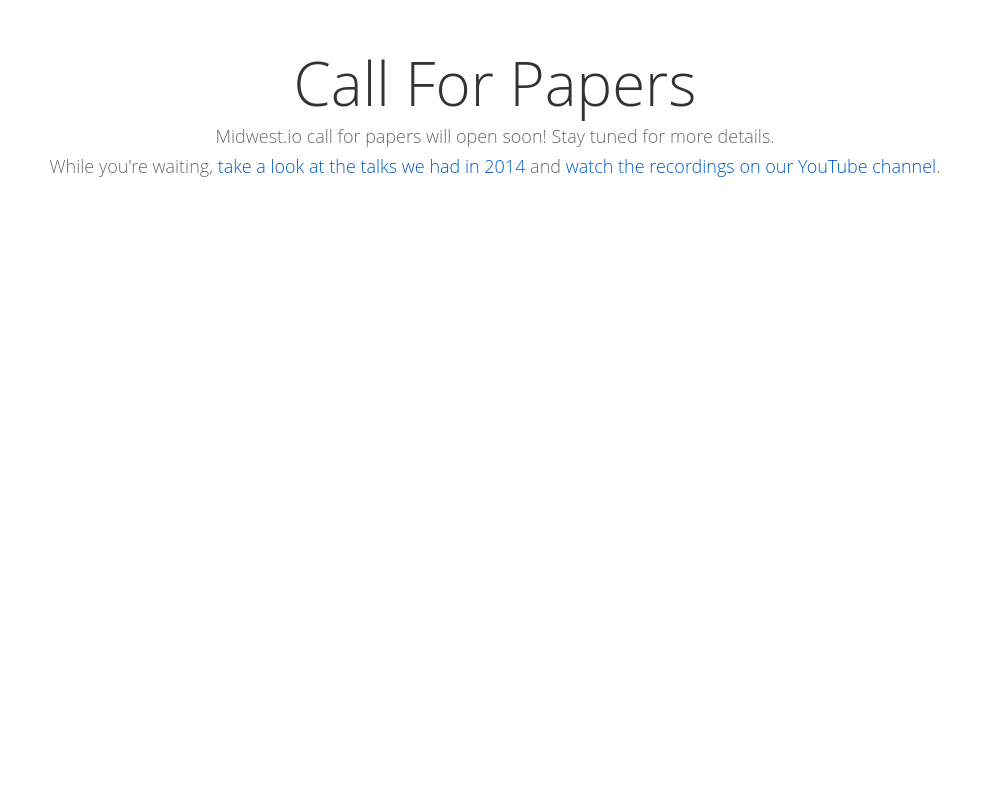
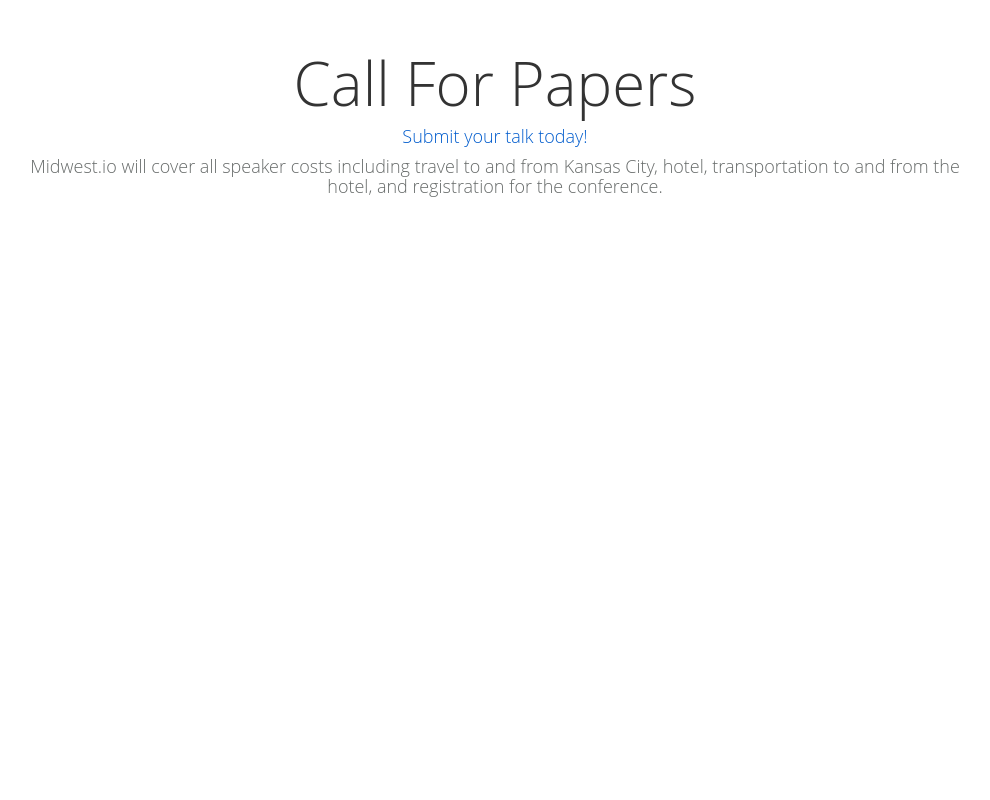
Before and after one commit to midwestio/midwestio.github.io, a website: page index.html in a window 1280 px wide. Shown: the part 1640-2440 px from the top of the page, without its empty margins (145-1135 px from the left). Drawn offline with nearby package versions, Linux system fonts and the light colour scheme.

Commit message:
Add link to cfp google doc

```diff
--- a/index.html
+++ b/index.html
@@ -146,8 +146,8 @@
               <div class="container">
                 <div class="row">
                   <h1 class="h1-2x text-centered text-standout">Call For Papers</h1>
-                  <p>Midwest.io call for papers will open soon! Stay tuned for more details.</p>
-                  <p>While you're waiting, <a href="archive/2014/sessions">take a look at the talks we had in 2014</a> and <a href="https://www.youtube.com/playlist?list=PLwXrY5x5spPopHD9MiSPrw9d8Xwt4mcJF">watch the recordings on our YouTube channel</a>.
+                  <p><a href="https://docs.google.com/forms/d/1_KYQjZyahzmjQT8ws04N3WgcYeCcHTSwp8S8T9W8fYE/viewform">Submit your talk today!</a></p>
+                  <p>Midwest.io will cover all speaker costs including travel to and from Kansas City, hotel, transportation to and from the hotel, and registration for the conference.
                 </div>
               </div>
             </div>
```
